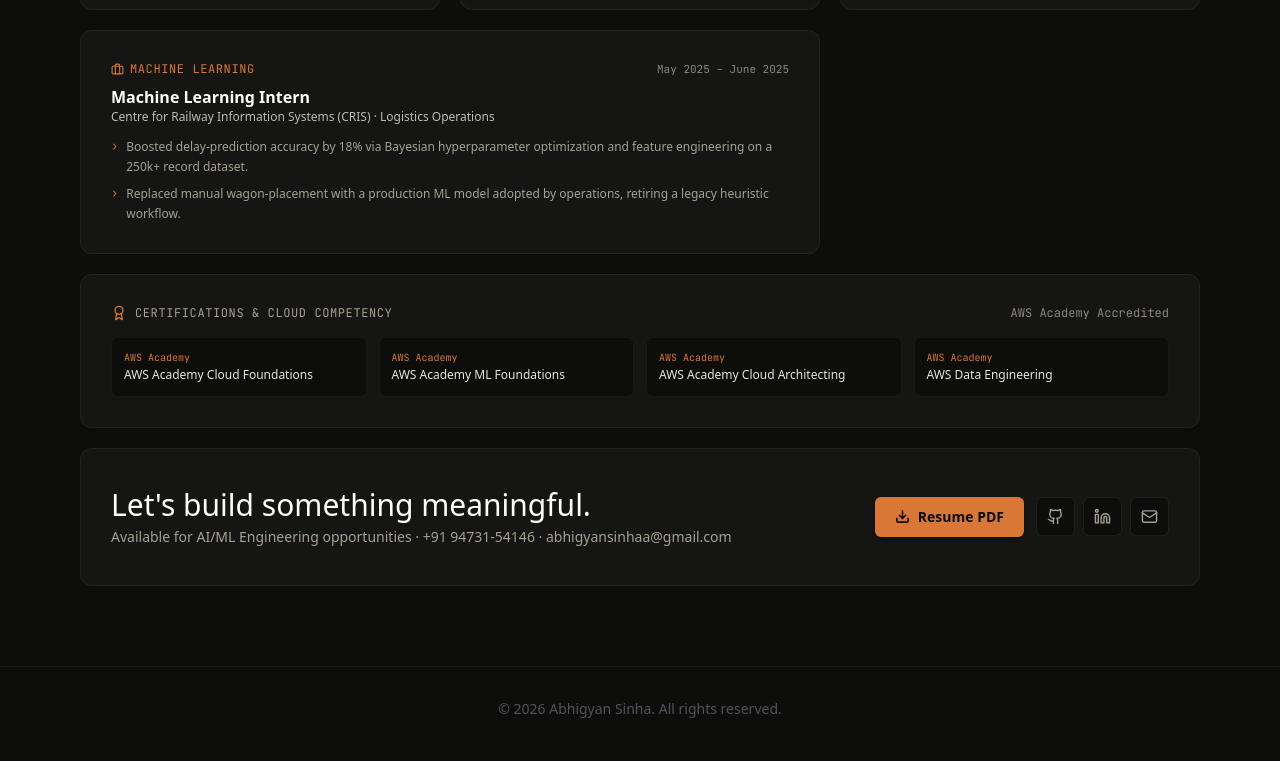
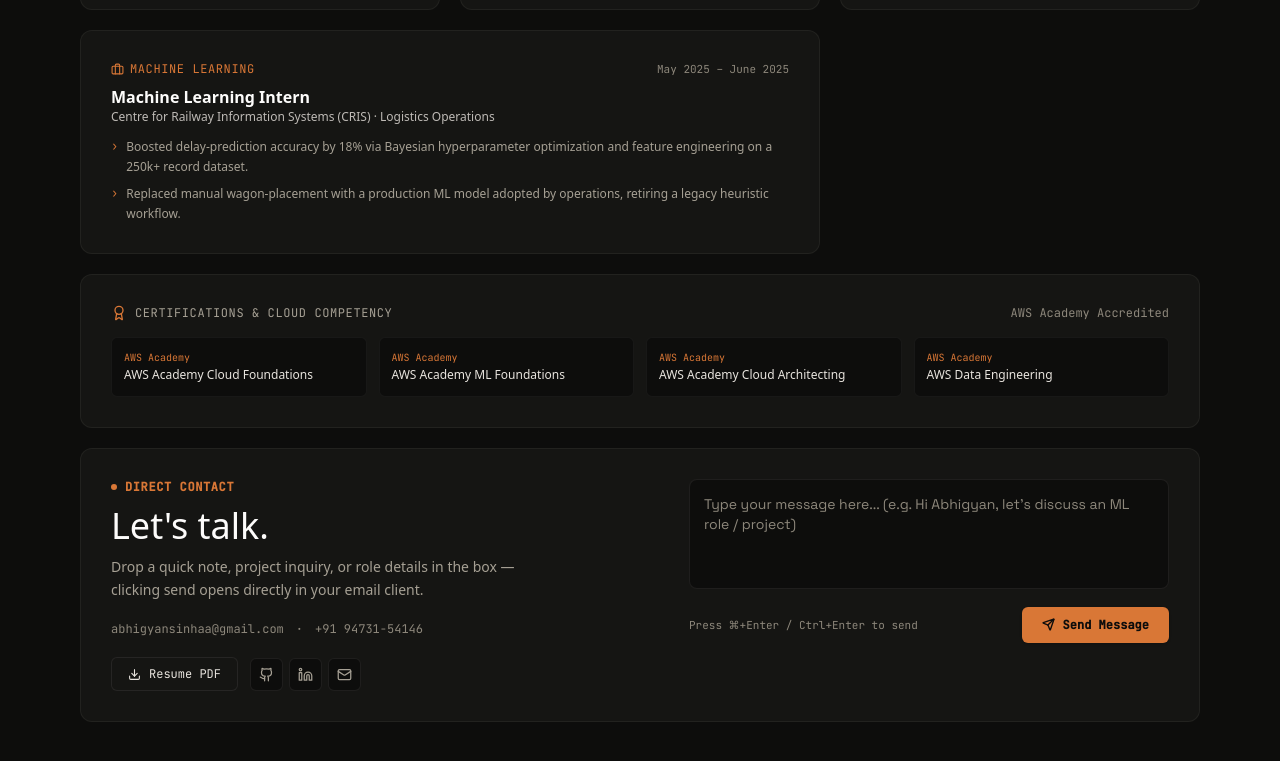
Before and after one commit to abhigyansinhaa/spyderWeb, a Next.js app: page / in a window 1280 px wide. Shown: the part 2027-2788 px from the top of the page. Built offline with nearby package versions, Linux system fonts and the light colour scheme.

Commit message:
added messaging

```diff
--- a/app/page.tsx
+++ b/app/page.tsx
@@ -12,11 +12,20 @@ export default function Home() {
         <Hero />
         <BentoGrid />
       </main>
-      <footer className="border-t border-white/5 bg-[var(--surface-0)] py-8 px-4">
-        <div className="max-w-5xl mx-auto text-center">
-          <p className="text-zinc-600 text-sm">
-            © {new Date().getFullYear()} Abhigyan Sinha. All rights reserved.
-          </p>
+      <footer className="border-t border-[#e8e4de]/[0.05] bg-[#0d0d0c] py-10 px-4">
+        <div className="max-w-6xl mx-auto flex flex-col sm:flex-row items-center justify-between gap-4 text-xs font-mono text-[#8d877b]">
+          <p>© {new Date().getFullYear()} Abhigyan Sinha. AI & ML Engineer.</p>
+          <div className="flex items-center gap-6">
+            <a href="mailto:abhigyansinhaa@gmail.com" className="hover:text-[#d97736] transition-colors">
+              abhigyansinhaa@gmail.com
+            </a>
+            <a href="https://github.com/abhigyansinhaa" target="_blank" rel="noopener noreferrer" className="hover:text-[#d97736] transition-colors">
+              GitHub
+            </a>
+            <a href="https://linkedin.com/in/abhigyansinhaa" target="_blank" rel="noopener noreferrer" className="hover:text-[#d97736] transition-colors">
+              LinkedIn
+            </a>
+          </div>
         </div>
       </footer>
     </>
--- a/components/BentoGrid.tsx
+++ b/components/BentoGrid.tsx
@@ -1,6 +1,7 @@
 "use client";
 
-import { Github, Briefcase, Award, Mail, Linkedin, Download, ArrowUpRight, Play, FileCode, Server, Terminal, Database, Sparkles } from "lucide-react";
+import { useState } from "react";
+import { Github, Briefcase, Award, Mail, Linkedin, Download, ArrowUpRight, Play, FileCode, Send, MessageSquare } from "lucide-react";
 import BentoCard from "./BentoCard";
 import Image from "next/image";
 
@@ -100,6 +101,16 @@ const CERTS = [
    ──────────────────────────────────────────── */
 
 export default function BentoGrid() {
+  const [directNote, setDirectNote] = useState("");
+
+  const handleSendDirectNote = (e: React.FormEvent) => {
+    e.preventDefault();
+    const note = directNote.trim() || "Hi Abhigyan, I saw your portfolio and would like to connect!";
+    const subject = encodeURIComponent("Connecting via Portfolio");
+    const body = encodeURIComponent(note);
+    window.location.href = `mailto:abhigyansinhaa@gmail.com?subject=${subject}&body=${body}`;
+  };
+
   return (
     <section id="work" className="bento-section">
       <div className="bento-grid">
@@ -430,29 +441,48 @@ export default function BentoGrid() {
           </div>
         </BentoCard>
 
-        {/* ═══ ROW 6: Contact & Resume CTA ═══ */}
+        {/* ═══ ROW 6: Direct Message Text Box (No Forms, Instant Direct Action) ═══ */}
         <BentoCard className="bento-full" delay={0.32} id="contact">
-          <div className="flex flex-col sm:flex-row items-center justify-between gap-6 py-2">
-            <div>
-              <h3 className="font-editorial text-2xl sm:text-3xl text-[#fdfcfb] font-normal mb-1">
-                Let&apos;s build something meaningful.
-              </h3>
-              <p className="text-sm text-[#a6a094]">
-                Available for AI/ML Engineering opportunities · +91 94731-54146 · abhigyansinhaa@gmail.com
+          <div className="flex flex-col lg:flex-row gap-8 justify-between items-start">
+
+            {/* Left Column: Contact Header & Information */}
+            <div className="max-w-md">
+              <div className="flex items-center gap-2 mb-2">
+                <span className="w-1.5 h-1.5 rounded-full bg-[#d97736]"></span>
+                <p className="text-xs font-mono uppercase tracking-wider text-[#d97736] font-semibold">
+                  Direct Contact
                 </p>
               </div>
 
-            <div className="flex items-center gap-3 shrink-0 flex-wrap">
+              <h3 className="font-editorial text-3xl sm:text-4xl text-[#fdfcfb] font-normal mb-2 leading-tight">
+                Let&apos;s talk.
+              </h3>
+
+              <p className="text-sm text-[#a6a094] leading-relaxed mb-5">
+                Drop a quick note, project inquiry, or role details in the box — clicking send opens directly in your email client.
+              </p>
+
+              <div className="flex flex-wrap items-center gap-3 text-xs font-mono text-[#8d877b] mb-5">
+                <a href="mailto:abhigyansinhaa@gmail.com" className="hover:text-[#d97736] transition-colors">
+                  abhigyansinhaa@gmail.com
+                </a>
+                <span>·</span>
+                <a href="tel:+919473154146" className="hover:text-[#d97736] transition-colors">
+                  +91 94731-54146
+                </a>
+              </div>
+
+              <div className="flex items-center gap-3">
                 <a
                   href="/resume.pdf"
                   download
-                className="inline-flex items-center gap-2 px-5 py-2.5 rounded-md bg-[#d97736] hover:bg-[#e88748] text-[#0d0d0c] font-semibold text-sm transition-colors shadow-md"
+                  className="inline-flex items-center gap-2 px-4 py-2 rounded-md bg-[#151513] hover:bg-[#1c1c1a] border border-[#e8e4de]/[0.08] hover:border-[#d97736]/40 text-[#e8e4de] text-xs font-mono transition-colors"
                 >
-                <Download size={15} strokeWidth={2.5} />
+                  <Download size={13} strokeWidth={2} />
                   <span>Resume PDF</span>
                 </a>
 
-              <div className="flex items-center gap-2">
+                <div className="flex items-center gap-1.5">
                   {[
                     { href: "https://github.com/abhigyansinhaa", icon: Github, label: "GitHub" },
                     { href: "https://linkedin.com/in/abhigyansinhaa", icon: Linkedin, label: "LinkedIn" },
@@ -463,14 +493,50 @@ export default function BentoGrid() {
                       href={href}
                       target={label !== "Email" ? "_blank" : undefined}
                       rel={label !== "Email" ? "noopener noreferrer" : undefined}
-                    className="p-2.5 rounded-md bg-[#0d0d0c] hover:bg-[#1c1c1a] border border-[#e8e4de]/[0.08] hover:border-[#d97736]/40 text-[#a6a094] hover:text-[#e8e4de] transition-colors"
+                      className="p-2 rounded-md bg-[#0d0d0c] hover:bg-[#1c1c1a] border border-[#e8e4de]/[0.08] hover:border-[#d97736]/40 text-[#a6a094] hover:text-[#e8e4de] transition-colors"
                       aria-label={label}
                     >
-                    <Icon size={17} />
+                      <Icon size={15} />
                     </a>
                   ))}
                 </div>
               </div>
+            </div>
+
+            {/* Right Column: Direct Text Box */}
+            <div className="w-full lg:w-[480px] shrink-0">
+              <form onSubmit={handleSendDirectNote} className="flex flex-col gap-3">
+                <div className="relative">
+                  <textarea
+                    value={directNote}
+                    onChange={(e) => setDirectNote(e.target.value)}
+                    placeholder="Type your message here... (e.g. Hi Abhigyan, let's discuss an ML role / project)"
+                    rows={4}
+                    className="w-full bg-[#0d0d0c] border border-[#e8e4de]/[0.08] focus:border-[#d97736]/60 rounded-lg p-3.5 text-sm text-[#e8e4de] placeholder-[#8d877b] focus:outline-none transition-colors resize-none font-sans"
+                    onKeyDown={(e) => {
+                      if (e.key === "Enter" && (e.metaKey || e.ctrlKey)) {
+                        handleSendDirectNote(e);
+                      }
+                    }}
+                  />
+                </div>
+
+                <div className="flex items-center justify-between gap-3">
+                  <span className="text-[11px] font-mono text-[#8d877b]">
+                    Press ⌘+Enter / Ctrl+Enter to send
+                  </span>
+
+                  <button
+                    type="submit"
+                    className="inline-flex items-center gap-2 px-5 py-2.5 rounded-md bg-[#d97736] hover:bg-[#e88748] text-[#0d0d0c] font-semibold text-xs font-mono transition-colors shadow-sm cursor-pointer"
+                  >
+                    <Send size={13} strokeWidth={2.5} />
+                    <span>Send Message</span>
+                  </button>
+                </div>
+              </form>
+            </div>
+
           </div>
         </BentoCard>
 
```
Lines whose indentation alone changed are shown as unchanged.
